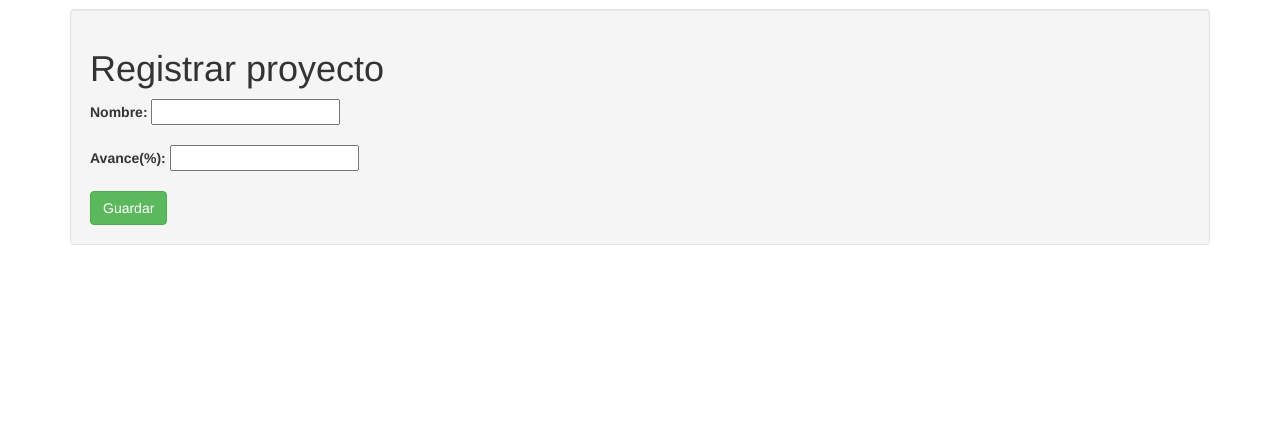
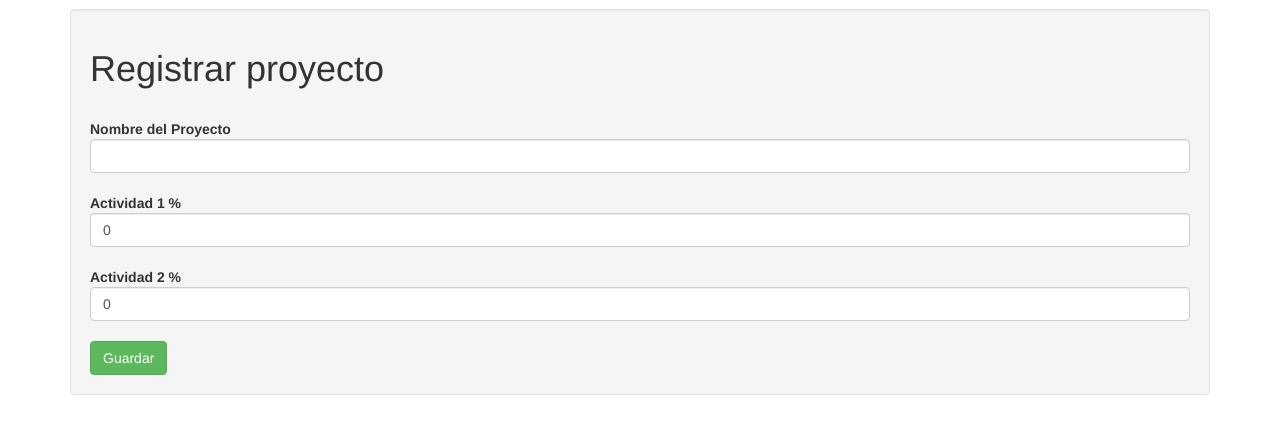
Before and after one commit to argenisosorio/grafico_porcentaje, a Django app: page /registrar in a window 1280 px wide. Shown: the part 51-485 px from the top of the page. Run offline with Django 3.2, Linux system fonts and the light colour scheme; some libraries are stand-ins or nearby versions.

Commit message:
Agregado método que calcula la suma de los porcentajes de avance y agregado el forms.py para mejorar los formularios

```diff
--- /dev/null
+++ b/registro/forms.py
@@ -0,0 +1,36 @@
+# -*- coding: utf-8 -*-
+from django import forms
+from registro.models import Proyecto
+from django.forms import (
+    TextInput, CharField, Select, RadioSelect, Textarea, CheckboxInput, DateTimeField
+)
+
+
+class ProyectoForm(forms.ModelForm):
+    """
+    Formulario que maneja los campos de un Proyecto.
+    """
+    nombre = forms.CharField(label='Nombre del Proyecto', widget=TextInput(attrs={
+        'class':'form-control input-md',
+        'style': 'min-width: 0; width: 100%; display: inline;',
+        'required': 'True',
+    }), required = True)
+
+    actividad_1 = forms.CharField(label='Actividad 1 %', widget=TextInput(attrs={
+        'class':'form-control input-md',
+        'style': 'min-width: 0; width: 100%; display: inline;',
+        'required': 'True',
+        'value':'0',
+    }), required = True)
+
+    actividad_2 = forms.CharField(label='Actividad 2 %', widget=TextInput(attrs={
+        'class':'form-control input-md',
+        'style': 'min-width: 0; width: 100%; display: inline;',
+        'required': 'True',
+        'value':'0',
+    }), required = True)
+
+    class Meta:
+
+        model = Proyecto
+        fields = '__all__'
--- a/registro/models.py
+++ b/registro/models.py
@@ -4,8 +4,20 @@ from django.core.urlresolvers import reverse
 
 
 class Proyecto(models.Model):
+    """
+    Modelo que contiene los campos de un Proyecto.
+    """
     nombre = models.CharField(max_length=200)
-    avance = models.CharField(max_length=8)
+    actividad_1 = models.IntegerField()
+    actividad_2 = models.IntegerField()
+
+    def total(self):
+        """
+        Función que suma los porcentajes de cada actividad
+        y retorna el total de la operación.
+        """
+        total = self.actividad_1+self.actividad_2
+        return total
 
     def __unicode__(self):
         return self.nombre
--- a/registro/templates/registro/proyecto_form.html
+++ b/registro/templates/registro/proyecto_form.html
@@ -2,13 +2,27 @@
 {% block titulo %}Registrar proyecto{% endblock %}
 {% block cuerpo %}
 <h1>Registrar proyecto</h1>
+<br />
 <form method="post">{% csrf_token %}
-  <b>Nombre:</b>
+  <b>{{ form.nombre.label }}</b>
   {{ form.nombre }}
+  {% if form.nombre.errors %}
+    <p>{{ form.nombre.errors}}</p>
+  {% endif %}
   <br />
   <br />
-  <b>Avance(%):</b>
-  {{ form.avance }}
+  <b>{{ form.actividad_1.label }}</b>
+  {{ form.actividad_1 }}
+  {% if form.actividad_1.errors %}
+    <p>{{ form.actividad_1.errors}}</p>
+  {% endif %}
+  <br />
+  <br />
+  <b>{{ form.actividad_2.label }}</b>
+  {{ form.actividad_2 }}
+  {% if form.actividad_2.errors %}
+    <p>{{ form.actividad_2.errors}}</p>
+  {% endif %}
   <br />
   <br />
   <button class="btn btn-success" type="submit">Guardar</button>
--- a/registro/views.py
+++ b/registro/views.py
@@ -4,24 +4,37 @@ from django.views.generic import TemplateView,ListView
 from django.views.generic.edit import CreateView, UpdateView, DeleteView
 from django.core.urlresolvers import reverse_lazy
 from registro.models import Proyecto
+from forms import ProyectoForm
 
 
 class Consultar(ListView):
+    """
+    Clase que permite listar los proyectos.
+    """
     model = Proyecto
 
 
 class Registrar(CreateView):
+    """
+    Clase que permite registrar un proyecto.
+    """
     model = Proyecto
-    fields = ['nombre', 'avance']
+    form_class = ProyectoForm
     success_url = reverse_lazy('registro:consultar')
 
 
 class Editar(UpdateView):
+    """
+    Clase que permite editar los datos de un proyecto registrado.
+    """
     model = Proyecto
-    fields = ['nombre', 'avance']
+    form_class = ProyectoForm
     success_url = reverse_lazy('registro:consultar')
 
 
 class Borrar(DeleteView):
+    """
+    Clase que borrar un proyecto registrado.
+    """
     model = Proyecto
     success_url = reverse_lazy('registro:consultar')
--- a/static/css/theme.css
+++ b/static/css/theme.css
@@ -23,3 +23,11 @@ body {
 .well-white {
 	background: #FFFFFF !important;
 }
+
+ul.errorlist {
+  border-left: 4px solid red !important;
+  border: ridge 1px #ff5100;
+  background: #ffafaf;
+  border-radius: 3px;
+  list-style: none outside none;
+}
```
Also changed, not shown: registro/templates/registro/proyecto_list.html (+9 -3 lines).
